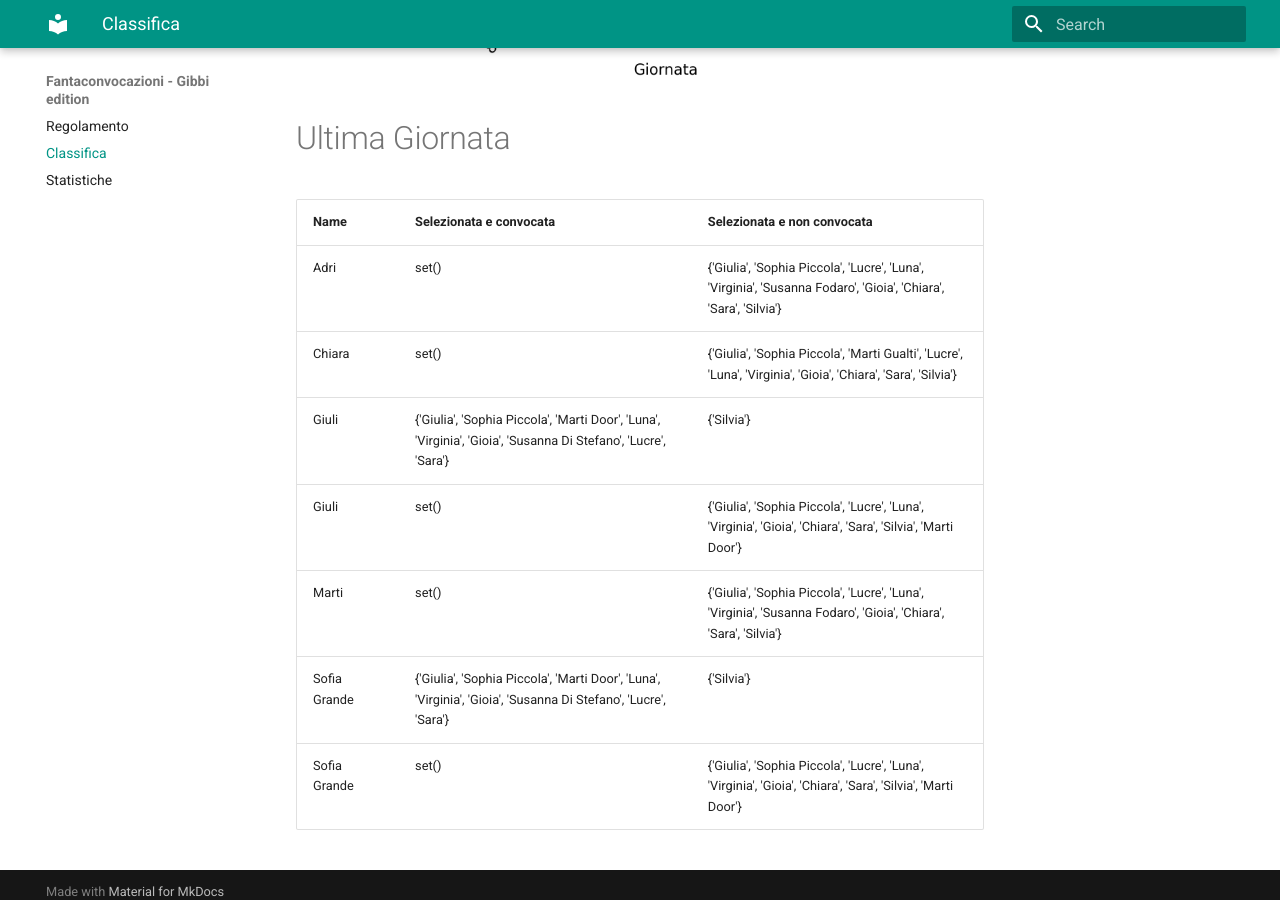
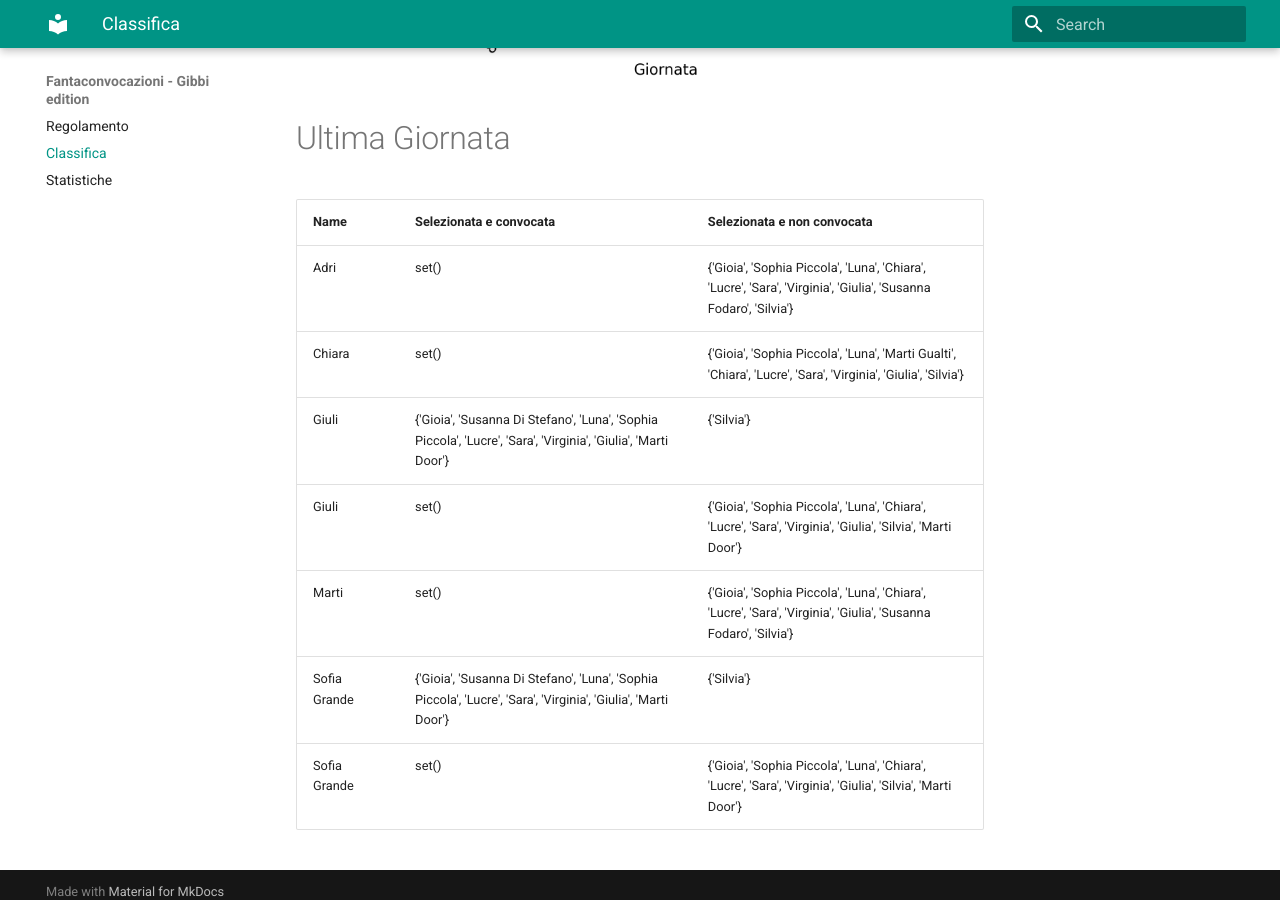
Before and after one commit to martinig94/fantagibbi, an MkDocs documentation site: the page built from docs/Classifica.md, in a window 1280 px wide and 900 px high, scrolled down 1030 px. Built offline with MkDocs 1.6.1 and Material for MkDocs 9.7.7, drawn with Linux system fonts in a browser that asks for light colours.

Commit message:
Auto-update from main.py

```diff
--- a/docs/Classifica.md
+++ b/docs/Classifica.md
@@ -18,11 +18,11 @@
 <!-- START_TABLE CORRECT -->
 | Name         | Selezionata e convocata                                                                                        | Selezionata e non convocata                                                                                      |
 |:-------------|:---------------------------------------------------------------------------------------------------------------|:-----------------------------------------------------------------------------------------------------------------|
-| Adri         | set()                                                                                                          | {'Giulia', 'Sophia Piccola', 'Lucre', 'Luna', 'Virginia', 'Susanna Fodaro', 'Gioia', 'Chiara', 'Sara', 'Silvia'} |
-| Chiara       | set()                                                                                                          | {'Giulia', 'Sophia Piccola', 'Marti Gualti', 'Lucre', 'Luna', 'Virginia', 'Gioia', 'Chiara', 'Sara', 'Silvia'}   |
-| Giuli        | {'Giulia', 'Sophia Piccola', 'Marti Door', 'Luna', 'Virginia', 'Gioia', 'Susanna Di Stefano', 'Lucre', 'Sara'} | {'Silvia'}                                                                                                       |
-| Giuli        | set()                                                                                                          | {'Giulia', 'Sophia Piccola', 'Lucre', 'Luna', 'Virginia', 'Gioia', 'Chiara', 'Sara', 'Silvia', 'Marti Door'}     |
-| Marti        | set()                                                                                                          | {'Giulia', 'Sophia Piccola', 'Lucre', 'Luna', 'Virginia', 'Susanna Fodaro', 'Gioia', 'Chiara', 'Sara', 'Silvia'} |
-| Sofia Grande | {'Giulia', 'Sophia Piccola', 'Marti Door', 'Luna', 'Virginia', 'Gioia', 'Susanna Di Stefano', 'Lucre', 'Sara'} | {'Silvia'}                                                                                                       |
-| Sofia Grande | set()                                                                                                          | {'Giulia', 'Sophia Piccola', 'Lucre', 'Luna', 'Virginia', 'Gioia', 'Chiara', 'Sara', 'Silvia', 'Marti Door'}     |
+| Adri         | set()                                                                                                          | {'Gioia', 'Sophia Piccola', 'Luna', 'Chiara', 'Lucre', 'Sara', 'Virginia', 'Giulia', 'Susanna Fodaro', 'Silvia'} |
+| Chiara       | set()                                                                                                          | {'Gioia', 'Sophia Piccola', 'Luna', 'Marti Gualti', 'Chiara', 'Lucre', 'Sara', 'Virginia', 'Giulia', 'Silvia'}   |
+| Giuli        | {'Gioia', 'Susanna Di Stefano', 'Luna', 'Sophia Piccola', 'Lucre', 'Sara', 'Virginia', 'Giulia', 'Marti Door'} | {'Silvia'}                                                                                                       |
+| Giuli        | set()                                                                                                          | {'Gioia', 'Sophia Piccola', 'Luna', 'Chiara', 'Lucre', 'Sara', 'Virginia', 'Giulia', 'Silvia', 'Marti Door'}     |
+| Marti        | set()                                                                                                          | {'Gioia', 'Sophia Piccola', 'Luna', 'Chiara', 'Lucre', 'Sara', 'Virginia', 'Giulia', 'Susanna Fodaro', 'Silvia'} |
+| Sofia Grande | {'Gioia', 'Susanna Di Stefano', 'Luna', 'Sophia Piccola', 'Lucre', 'Sara', 'Virginia', 'Giulia', 'Marti Door'} | {'Silvia'}                                                                                                       |
+| Sofia Grande | set()                                                                                                          | {'Gioia', 'Sophia Piccola', 'Luna', 'Chiara', 'Lucre', 'Sara', 'Virginia', 'Giulia', 'Silvia', 'Marti Door'}     |
 <!-- END_TABLE CORRECT -->
```
